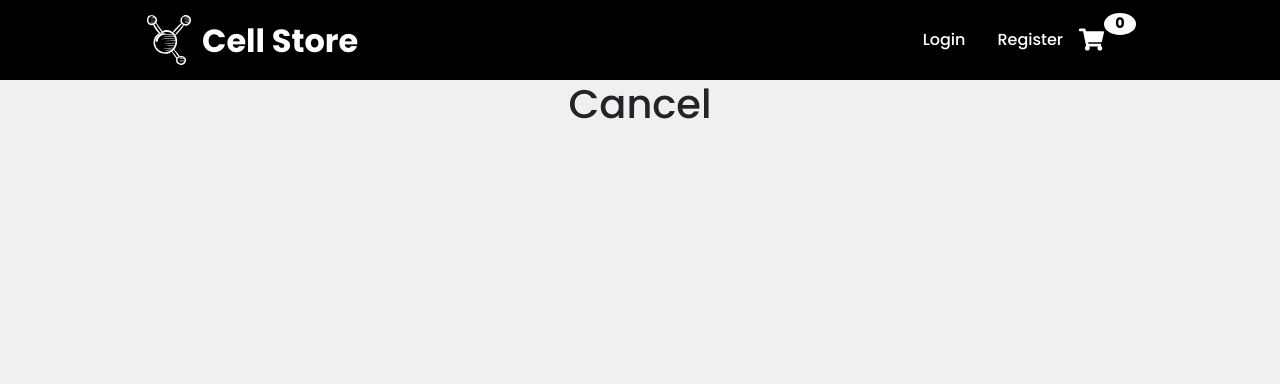
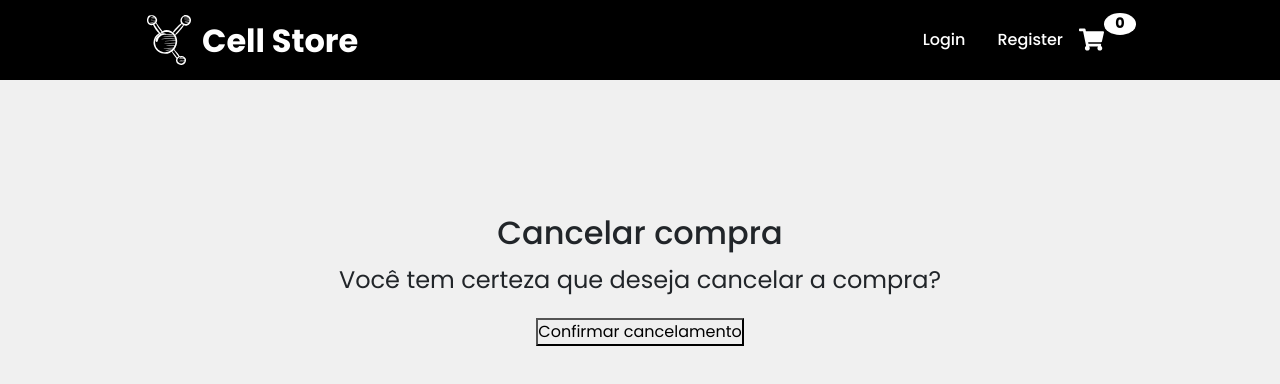
Before and after one commit to rafaelmagalhaesguedes/OnlineStore, a React (Vite) app in the folder frontend/: page /cancel in a window 1280 px wide. Shown: the top 384 px of the page. Built offline with nearby package versions, Linux system fonts and the light colour scheme.

Commit message:
refact: cancel page

```diff
--- a/frontend/src/App.tsx
+++ b/frontend/src/App.tsx
@@ -1,6 +1,6 @@
 import { Route, Routes } from 'react-router-dom';
-import { Success } from './pages/Success';
-import { Cancel } from './pages/Cancel';
+import { Success } from './pages/Success/Success';
+import { Cancel } from './pages/Cancel/Cancel';
 import { Home } from './pages/Home/Home';
 import { Layout } from './components/Layout';
 import { ProductDetails } from './pages/ProductDetails/ProductDetails';
--- a/frontend/src/pages/Cancel.tsx
+++ /dev/null
@@ -1,7 +0,0 @@
-export function Cancel() {
-  return (
-    <div>
-      <h1>Cancel</h1>
-    </div>
-  );
-}
--- /dev/null
+++ b/frontend/src/pages/Cancel/Cancel.tsx
@@ -0,0 +1,16 @@
+import { ContainerCancel, SubTitle, Title } from './Style';
+
+export function Cancel() {
+  const handleCancel = () => {
+    localStorage.removeItem('cart');
+    window.location.href = '/';
+  };
+
+  return (
+    <ContainerCancel>
+      <Title>Cancelar compra</Title>
+      <SubTitle>Você tem certeza que deseja cancelar a compra?</SubTitle>
+      <button onClick={ () => handleCancel() }>Confirmar cancelamento</button>
+    </ContainerCancel>
+  );
+}
--- /dev/null
+++ b/frontend/src/pages/Cancel/Style.tsx
@@ -0,0 +1,26 @@
+import styled from 'styled-components';
+
+export const ContainerCancel = styled.div`
+  display: flex;
+  flex-direction: column;
+  justify-content: center;
+  align-items: center;
+  height: 50vh;
+`;
+
+export const Title = styled.h1`
+  font-size: 2rem;
+  margin-bottom: 10px;
+`;
+
+export const SubTitle = styled.p`
+  font-size: 1.5rem;
+  margin-bottom: 20px;
+`;
+
+export const Content = styled.div`
+  border: 1px solid #ccc;
+  padding: 20px;
+  border-radius: 5px;
+  margin-bottom: 20px;
+`;
--- a/frontend/src/pages/Success.tsx
+++ /dev/null
@@ -1,7 +0,0 @@
-export function Success() {
-  return (
-    <div>
-      <h1>Success</h1>
-    </div>
-  );
-}
```
